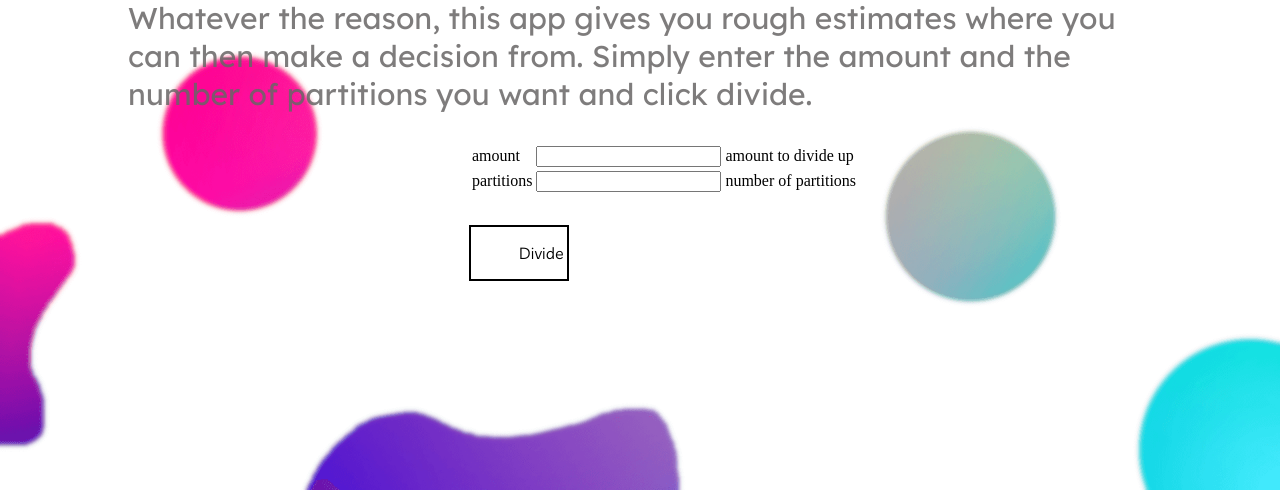
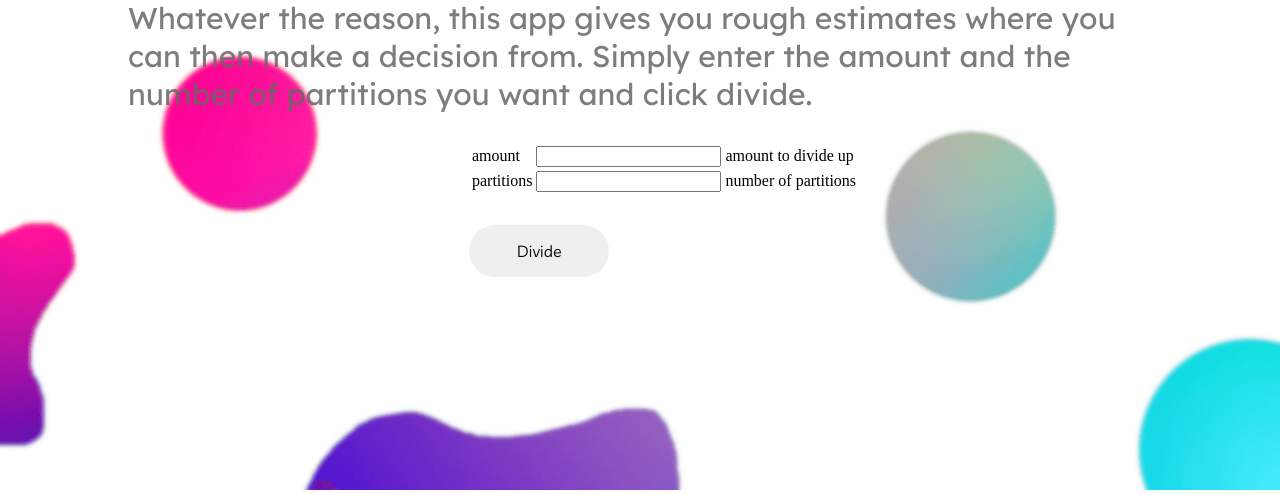
Before and after one commit to TinoMuzambi/AmountDivider, a Flask app: page / in a window 1280 px wide. Shown: the part 230-724 px from the top of the page. Run offline with Flask 2, Linux system fonts and the light colour scheme.

Commit message:
Removes old button styling.

```diff
--- a/static/css/style.css
+++ b/static/css/style.css
@@ -114,13 +114,13 @@ html, body {
     color: red;
     list-style: none;
 }
-.form-holder .btn {
-    background: transparent;
-    border: solid 2px;
-    border-radius: 0%;
-    left: 40px;
-    width: 100px;
-}
+/*.form-holder .btn {*/
+/*    background: transparent;*/
+/*    border: solid 2px;*/
+/*    border-radius: 0%;*/
+/*    left: 40px;*/
+/*    width: 100px;*/
+/*}*/
 .form-holder .btn:hover {
     cursor: pointer;
     opacity: 50%;
```
